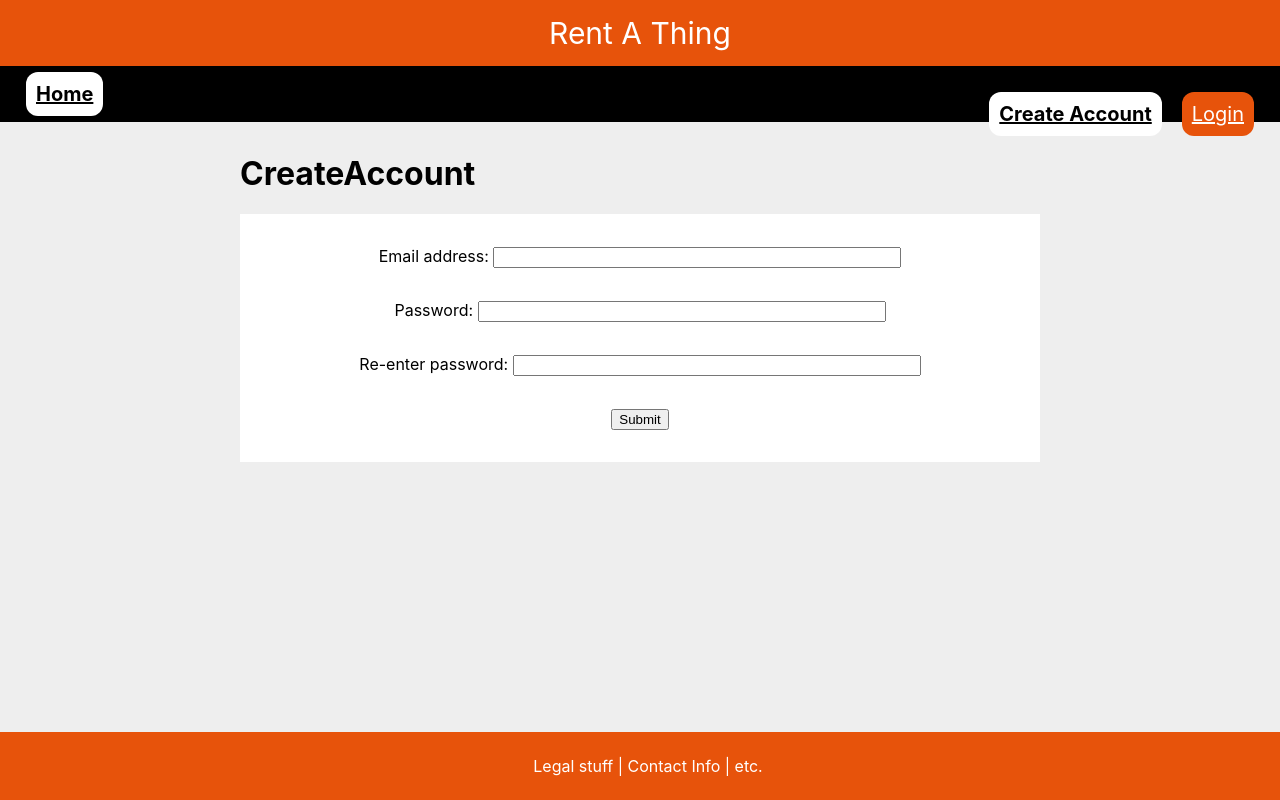
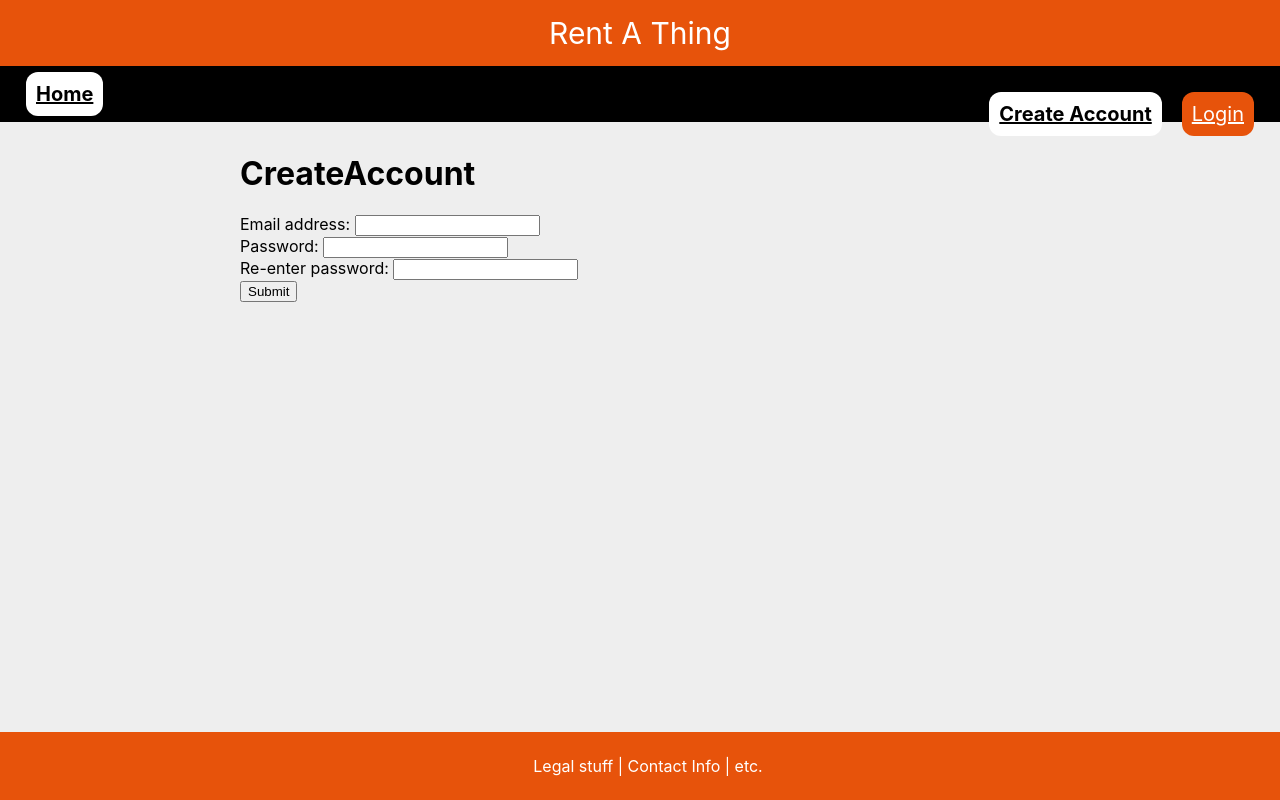
Before and after one commit to darshanbala/rent-a-thing, a React (Create React App) app in the folder FrontEnd/web-app/: page /CreateAccount in a window 1280 px wide. Built offline with nearby package versions, Linux system fonts and the light colour scheme; no server answers.

Commit message:
changed submitstory to submissionform

```diff
--- a/FrontEnd/web-app/src/CreateAccount.js
+++ b/FrontEnd/web-app/src/CreateAccount.js
@@ -223,7 +223,7 @@ class CreateAccount extends Component {
             <main>
                 <div>
                   <h1>CreateAccount</h1>
-                  <form className="SubmitStory">
+                  <form className="SubmissionForm">
                       <section>
                         <label htmlFor="email" value="Email address: " >Email address: </label>
                         <input type="text" name="email" id="email" value={ email } onChange={(e) => this.updateInfo(e)}/>
@@ -253,7 +253,7 @@ class CreateAccount extends Component {
             <main>
                 <div>
                   <h1>User details:</h1>
-                  <form className="SubmitStory">
+                  <form className="SubmissionForm">
                     <section>
                       <label htmlFor="first_name" value="First name: " >First name: </label>
                       <input type="text" name="first_name" id="first_name" value={ first_name } onChange={(e) => this.updateInfo(e)}/>
--- a/FrontEnd/web-app/src/Login.js
+++ b/FrontEnd/web-app/src/Login.js
@@ -96,7 +96,7 @@ class Login extends Component {
 
         return (
             <main>
-                <form className='SubmitStory' onSubmit={(e) => this.handleSubmit(e)}>
+                <form className='SubmissionForm' onSubmit={(e) => this.handleSubmit(e)}>
                     <section>
                         <label>Email:
                             <input
```
